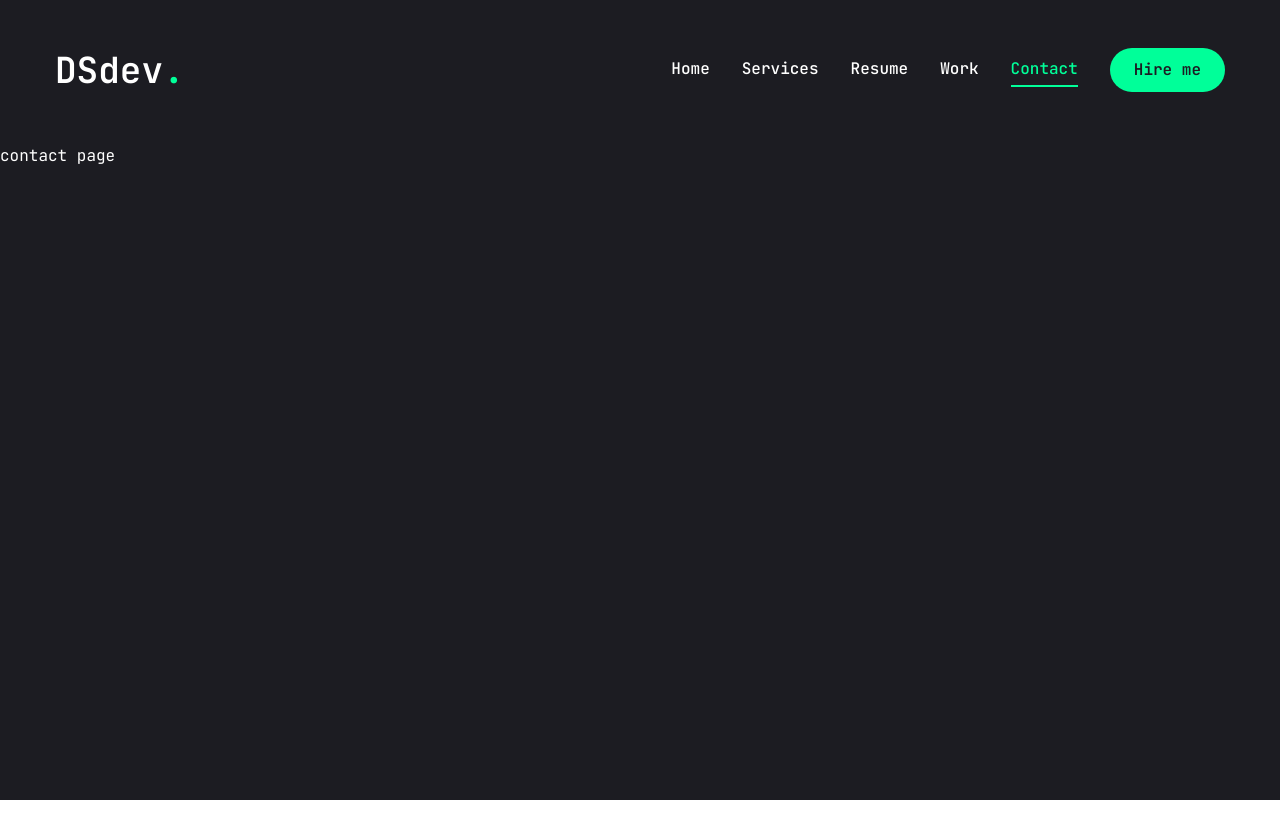
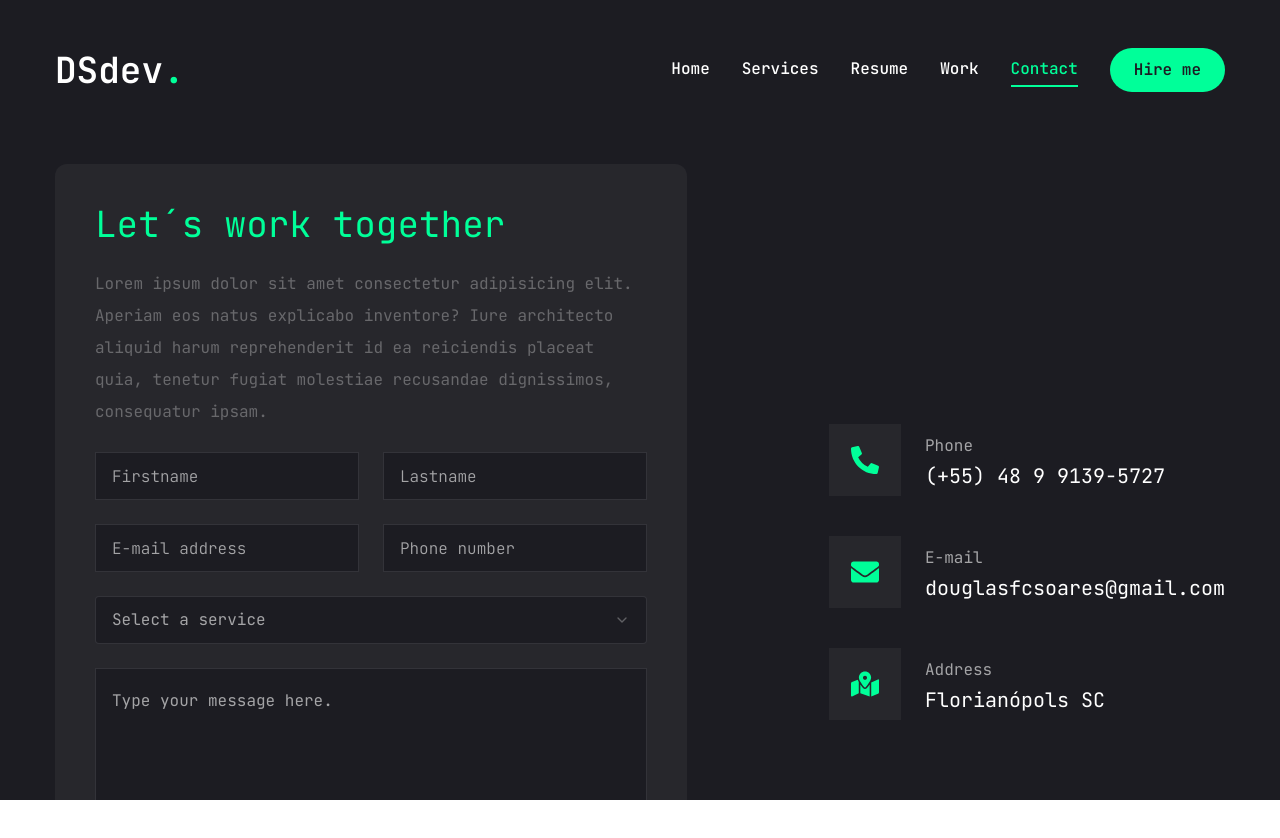
Before and after one commit to douglasfcsoares/portfolio, a Next.js app: page /contact in a window 1280 px wide. Shown: the top 838 px of the page. Before the commit the page ends 800 px from the top, so only its background shows below. Built offline with nearby package versions, Linux system fonts and the light colour scheme.

Commit message:
contact page

```diff
--- a/app/contact/page.jsx
+++ b/app/contact/page.jsx
@@ -1,7 +1,116 @@
+"use client";
+
+import { Button } from "@/components/ui/button";
+import { Input } from "@/components/ui/input";
+import { Textarea } from "@/components/ui/textarea";
+
+import {
+  Select,
+  SelectContent,
+  SelectGroup,
+  SelectItem,
+  SelectLabel,
+  SelectTrigger,
+  SelectValue
+} from "@/components/ui/select";
+
+import { FaPhoneAlt, FaEnvelope, FaMapMarkedAlt } from "react-icons/fa";
+import { motion } from "framer-motion";
+
+const info = [
+  {
+    icon: <FaPhoneAlt />,
+    title: "Phone",
+    description: "(+55) 48 9 9139-5727"
+  },
+  {
+    icon: <FaEnvelope />,
+    title: "E-mail",
+    description: "douglasfcsoares@gmail.com"
+  },
+  {
+    icon: <FaMapMarkedAlt />,
+    title: "Address",
+    description: "Florianópols SC"
+  }
+];
+
 const Contact = () => {
   return (
-    <div>contact page</div>
-  )
-}
+    <motion.section
+      initial={{ opacity: 0 }}
+      animate={{
+        opacity: 1,
+        transition: { delay: 2.4, duration: 0.4, ease: "easeIn" }
+      }}
+      className="py-6"
+    >
+      <div className="container mx-auto">
+        <div className="flex flex-col xl:flex-row gap-[30px]">
+          {/* form */}
+          <div className="xl:w-[54%] order-2 xl:order-none">
+            <form className="flex flex-col gap-6 p-10 bg-[#27272c] rounded-xl">
+              <h3 className="text-4xl text-accent">Let´s work together</h3>
+              <p className="text-white/30">
+                Lorem ipsum dolor sit amet consectetur adipisicing elit. Aperiam
+                eos natus explicabo inventore? Iure architecto aliquid harum
+                reprehenderit id ea reiciendis placeat quia, tenetur fugiat
+                molestiae recusandae dignissimos, consequatur ipsam.
+              </p>
+              {/* input */}
+              <div className="grid grid-cols-1 md:grid-cols-2 gap-6">
+                <Input type="firstname" placeholder="Firstname" />
+                <Input type="lastname" placeholder="Lastname" />
+                <Input type="email" placeholder="E-mail address" />
+                <Input type="phone" placeholder="Phone number" />
+              </div>
+              {/* select */}
+              <Select>
+                <SelectTrigger className="w-full">
+                  <SelectValue placeholder="Select a service" />
+                </SelectTrigger>
+                <SelectContent>
+                  <SelectGroup>
+                    <SelectLabel>Select a service</SelectLabel>
+                    <SelectItem value="est">Web Development</SelectItem>
+                    <SelectItem value="cst">UI/UX Design</SelectItem>
+                    <SelectItem value="mst">SEO</SelectItem>
+                    <SelectItem value="tst">Traffic management</SelectItem>
+                  </SelectGroup>
+                </SelectContent>
+              </Select>
+              <Textarea
+                className="h-[200px] bg-primary text-white"
+                placeholder="Type your message here."
+              />
+              {/* button */}
+              <Button size="md" className="max-w-40">
+                Send message
+              </Button>
+            </form>
+          </div>
+          {/* info */}
+          <div className="flex-1 flex items-center xl:justify-end order-1 xl:order-none mb-8 xl:mb-0">
+            <ul className="flex flex-col gap-10">
+              {info.map((item, index) => {
+                return (
+                  <li key={index} className="flex items-center gap-6">
+                    <div className="w-[52px] h-[52px] xl:w-[72px] xl:h-[72px] bg-[#27272c] text-accent rounded-md flex items-center justify-center">
+                      <div className="text-[28px]">{item.icon}</div>
+                    </div>
+                    <div className="flex-1">
+                      <p className="text-white/60">{item.title}</p>
+                      <h3 className="text-xl">{item.description}</h3>
+                    </div>
+                  </li>
+                );
+              })}
+            </ul>
+          </div>
+        </div>
+      </div>
+    </motion.section>
+  );
+};
 
-export default Contact
+export default Contact;
--- a/components/ui/input.jsx
+++ b/components/ui/input.jsx
@@ -1,19 +1,20 @@
-import * as React from "react"
+import * as React from "react";
 
-import { cn } from "@/lib/utils"
+import { cn } from "@/lib/utils";
 
 const Input = React.forwardRef(({ className, type, ...props }, ref) => {
   return (
     <input
       type={type}
       className={cn(
-        "flex h-10 w-full rounded-md border border-input bg-background px-3 py-2 text-base ring-offset-background file:border-0 file:bg-transparent file:text-sm file:font-medium file:text-foreground placeholder:text-muted-foreground focus-visible:outline-none focus-visible:ring-2 focus-visible:ring-ring focus-visible:ring-offset-2 disabled:cursor-not-allowed disabled:opacity-50 md:text-sm",
+        "flex flex-row h-[48px] rounded-md border border-white/10 focus:border-accent font-light bg-primary px-4 py-5 text-base placeholder:text-white/60 outline-none",
         className
       )}
       ref={ref}
-      {...props} />
+      {...props}
+    />
   );
-})
-Input.displayName = "Input"
+});
+Input.displayName = "Input";
 
-export { Input }
+export { Input };
--- a/components/ui/select.jsx
+++ b/components/ui/select.jsx
@@ -1,94 +1,119 @@
-"use client"
+"use client";
 
-import * as React from "react"
-import * as SelectPrimitive from "@radix-ui/react-select"
-import { Check, ChevronDown, ChevronUp } from "lucide-react"
+import * as React from "react";
+import * as SelectPrimitive from "@radix-ui/react-select";
+import { Check, ChevronDown, ChevronUp } from "lucide-react";
 
-import { cn } from "@/lib/utils"
+import { cn } from "@/lib/utils";
 
-const Select = SelectPrimitive.Root
+const Select = SelectPrimitive.Root;
 
-const SelectGroup = SelectPrimitive.Group
+const SelectGroup = SelectPrimitive.Group;
 
-const SelectValue = SelectPrimitive.Value
+const SelectValue = SelectPrimitive.Value;
 
-const SelectTrigger = React.forwardRef(({ className, children, ...props }, ref) => (
+const SelectTrigger = React.forwardRef(
+  ({ className, children, ...props }, ref) => (
     <SelectPrimitive.Trigger
       ref={ref}
       className={cn(
-      "flex h-10 w-full items-center justify-between rounded-md border border-input bg-background px-3 py-2 text-sm ring-offset-background data-[placeholder]:text-muted-foreground focus:outline-none focus:ring-2 focus:ring-ring focus:ring-offset-2 disabled:cursor-not-allowed disabled:opacity-50 [&>span]:line-clamp-1",
+        "flex h-[48px] w-full items-center justify-between rounded border border-white/10 bg-primary px-4 py-5 text-base text-white/60 placeholder:text-white/10 focus:border-accent outline-none",
         className
       )}
-    {...props}>
+      {...props}
+    >
       {children}
       <SelectPrimitive.Icon asChild>
         <ChevronDown className="h-4 w-4 opacity-50" />
       </SelectPrimitive.Icon>
     </SelectPrimitive.Trigger>
-))
-SelectTrigger.displayName = SelectPrimitive.Trigger.displayName
+  )
+);
+SelectTrigger.displayName = SelectPrimitive.Trigger.displayName;
 
-const SelectScrollUpButton = React.forwardRef(({ className, ...props }, ref) => (
+const SelectScrollUpButton = React.forwardRef(
+  ({ className, ...props }, ref) => (
     <SelectPrimitive.ScrollUpButton
       ref={ref}
-    className={cn("flex cursor-default items-center justify-center py-1", className)}
-    {...props}>
+      className={cn(
+        "flex cursor-default items-center justify-center py-1",
+        className
+      )}
+      {...props}
+    >
       <ChevronUp className="h-4 w-4" />
     </SelectPrimitive.ScrollUpButton>
-))
-SelectScrollUpButton.displayName = SelectPrimitive.ScrollUpButton.displayName
+  )
+);
+SelectScrollUpButton.displayName = SelectPrimitive.ScrollUpButton.displayName;
 
-const SelectScrollDownButton = React.forwardRef(({ className, ...props }, ref) => (
+const SelectScrollDownButton = React.forwardRef(
+  ({ className, ...props }, ref) => (
     <SelectPrimitive.ScrollDownButton
       ref={ref}
-    className={cn("flex cursor-default items-center justify-center py-1", className)}
-    {...props}>
+      className={cn(
+        "flex cursor-default items-center justify-center py-1",
+        className
+      )}
+      {...props}
+    >
       <ChevronDown className="h-4 w-4" />
     </SelectPrimitive.ScrollDownButton>
-))
+  )
+);
 SelectScrollDownButton.displayName =
-  SelectPrimitive.ScrollDownButton.displayName
+  SelectPrimitive.ScrollDownButton.displayName;
 
-const SelectContent = React.forwardRef(({ className, children, position = "popper", ...props }, ref) => (
+const SelectContent = React.forwardRef(
+  ({ className, children, position = "popper", ...props }, ref) => (
     <SelectPrimitive.Portal>
       <SelectPrimitive.Content
         ref={ref}
         className={cn(
-        "relative z-50 max-h-[--radix-select-content-available-height] min-w-[8rem] overflow-y-auto overflow-x-hidden rounded-md border bg-popover text-popover-foreground shadow-md data-[state=open]:animate-in data-[state=closed]:animate-out data-[state=closed]:fade-out-0 data-[state=open]:fade-in-0 data-[state=closed]:zoom-out-95 data-[state=open]:zoom-in-95 data-[side=bottom]:slide-in-from-top-2 data-[side=left]:slide-in-from-right-2 data-[side=right]:slide-in-from-left-2 data-[side=top]:slide-in-from-bottom-2 origin-[--radix-select-content-transform-origin]",
+          "relative z-50 max-h-[--radix-select-content-available-height] min-w-[8rem] overflow-y-auto overflow-x-hidden rounded-md border border-white/10 bg-primary text-white shadow-md data-[state=open]:animate-in data-[state=closed]:animate-out data-[state=closed]:fade-out-0 data-[state=open]:fade-in-0 data-[state=closed]:zoom-out-95 data-[state=open]:zoom-in-95 data-[side=bottom]:slide-in-from-top-2 data-[side=left]:slide-in-from-right-2 data-[side=right]:slide-in-from-left-2 data-[side=top]:slide-in-from-bottom-2 origin-[--radix-select-content-transform-origin]",
           position === "popper" &&
             "data-[side=bottom]:translate-y-1 data-[side=left]:-translate-x-1 data-[side=right]:translate-x-1 data-[side=top]:-translate-y-1",
           className
         )}
         position={position}
-      {...props}>
+        {...props}
+      >
         <SelectScrollUpButton />
         <SelectPrimitive.Viewport
-        className={cn("p-1", position === "popper" &&
-          "h-[var(--radix-select-trigger-height)] w-full min-w-[var(--radix-select-trigger-width)]")}>
+          className={cn(
+            "p-1",
+            position === "popper" &&
+              "h-[var(--radix-select-trigger-height)] w-full min-w-[var(--radix-select-trigger-width)]"
+          )}
+        >
           {children}
         </SelectPrimitive.Viewport>
         <SelectScrollDownButton />
       </SelectPrimitive.Content>
     </SelectPrimitive.Portal>
-))
-SelectContent.displayName = SelectPrimitive.Content.displayName
+  )
+);
+SelectContent.displayName = SelectPrimitive.Content.displayName;
 
 const SelectLabel = React.forwardRef(({ className, ...props }, ref) => (
   <SelectPrimitive.Label
     ref={ref}
     className={cn("py-1.5 pl-8 pr-2 text-sm font-semibold", className)}
-    {...props} />
-))
-SelectLabel.displayName = SelectPrimitive.Label.displayName
+    {...props}
+  />
+));
+SelectLabel.displayName = SelectPrimitive.Label.displayName;
 
-const SelectItem = React.forwardRef(({ className, children, ...props }, ref) => (
+const SelectItem = React.forwardRef(
+  ({ className, children, ...props }, ref) => (
     <SelectPrimitive.Item
       ref={ref}
       className={cn(
-      "relative flex w-full cursor-default select-none items-center rounded-sm py-1.5 pl-8 pr-2 text-sm outline-none focus:bg-accent focus:text-accent-foreground data-[disabled]:pointer-events-none data-[disabled]:opacity-50",
+        "relative flex w-full cursor-default select-none items-center rounded-sm py-1.5 pl-8 pr-2 text-sm outline-none focus:bg-accent focus:text-primary data-[disabled]:pointer-events-none data-[disabled]:opacity-50",
         className
       )}
-    {...props}>
+      {...props}
+    >
       <span className="absolute left-2 flex h-3.5 w-3.5 items-center justify-center">
         <SelectPrimitive.ItemIndicator>
           <Check className="h-4 w-4" />
@@ -97,16 +122,18 @@
 
       <SelectPrimitive.ItemText>{children}</SelectPrimitive.ItemText>
     </SelectPrimitive.Item>
-))
-SelectItem.displayName = SelectPrimitive.Item.displayName
+  )
+);
+SelectItem.displayName = SelectPrimitive.Item.displayName;
 
 const SelectSeparator = React.forwardRef(({ className, ...props }, ref) => (
   <SelectPrimitive.Separator
     ref={ref}
     className={cn("-mx-1 my-1 h-px bg-muted", className)}
-    {...props} />
-))
-SelectSeparator.displayName = SelectPrimitive.Separator.displayName
+    {...props}
+  />
+));
+SelectSeparator.displayName = SelectPrimitive.Separator.displayName;
 
 export {
   Select,
@@ -118,5 +145,5 @@
   SelectItem,
   SelectSeparator,
   SelectScrollUpButton,
-  SelectScrollDownButton,
-}
+  SelectScrollDownButton
+};
--- a/components/ui/textarea.jsx
+++ b/components/ui/textarea.jsx
@@ -1,18 +1,19 @@
-import * as React from "react"
+import * as React from "react";
 
-import { cn } from "@/lib/utils"
+import { cn } from "@/lib/utils";
 
 const Textarea = React.forwardRef(({ className, ...props }, ref) => {
   return (
     <textarea
       className={cn(
-        "flex min-h-[80px] w-full rounded-md border border-input bg-background px-3 py-2 text-base ring-offset-background placeholder:text-muted-foreground focus-visible:outline-none focus-visible:ring-2 focus-visible:ring-ring focus-visible:ring-offset-2 disabled:cursor-not-allowed disabled:opacity-50 md:text-sm",
+        "flex min-h-[80px] w-full rounded-md border border-white/10 bg-primary px-4 py-5 text-base placeholder:text-white/60 focus-visible:outline-none focus-visible:ring-1 focus-visible:ring-accent focus-visible:ring-offset-0 disabled:cursor-not-allowed disabled:opacity-50",
         className
       )}
       ref={ref}
-      {...props} />
+      {...props}
+    />
   );
-})
-Textarea.displayName = "Textarea"
+});
+Textarea.displayName = "Textarea";
 
-export { Textarea }
+export { Textarea };
```
Lines whose indentation alone changed are shown as unchanged.
